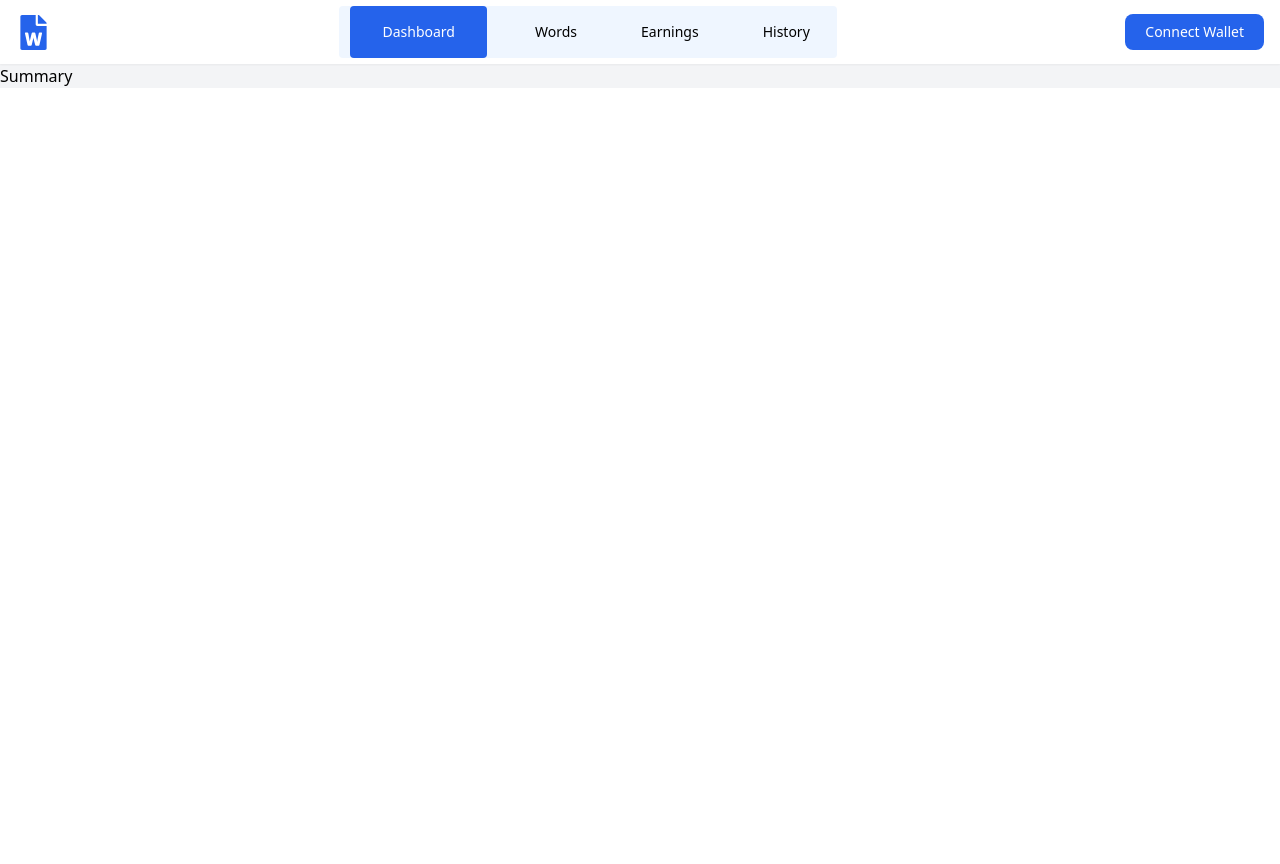
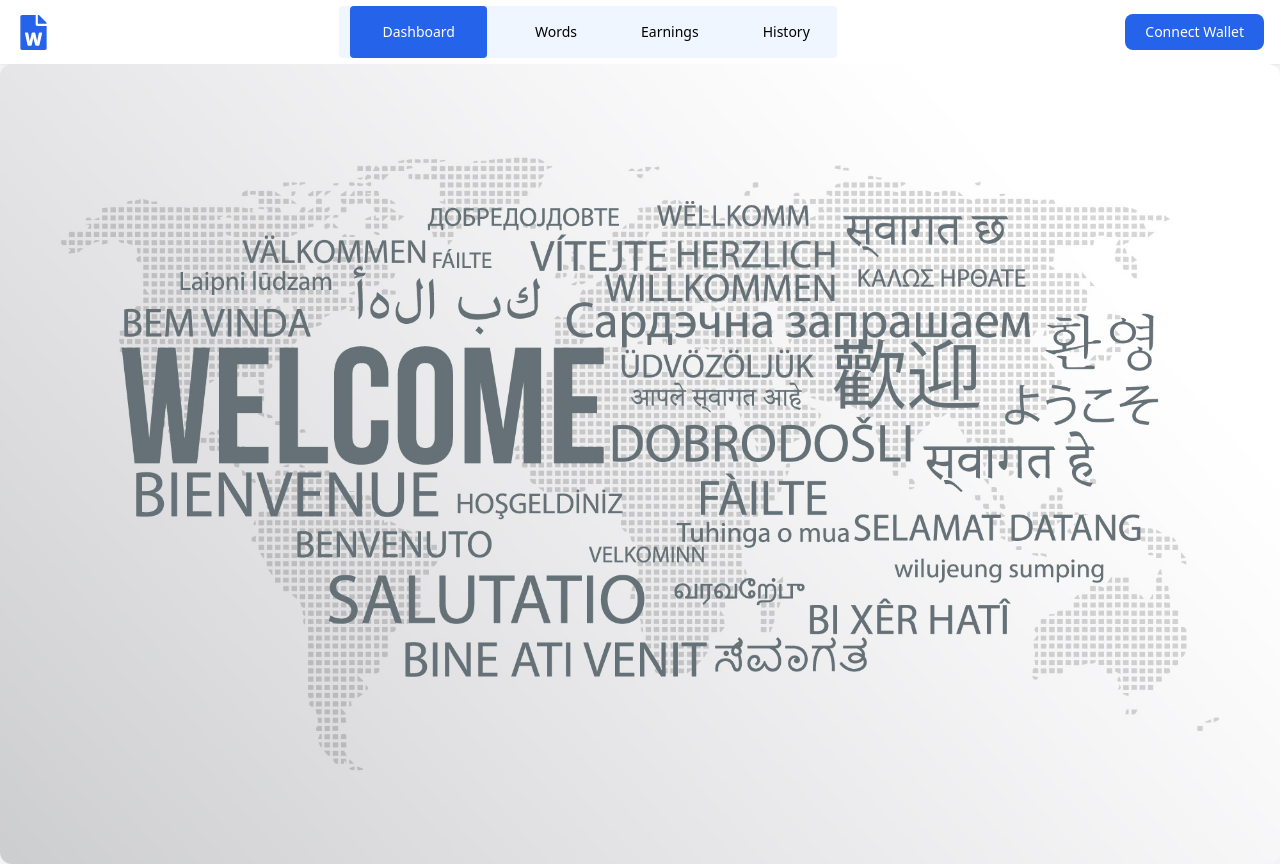
Before and after one commit to kwakyebrilliant/playme, a React (Create React App) app: page /summary in a window 1280 px wide. Before the commit the page ends 800 px from the top, so only its background shows below. Built offline with nearby package versions, Linux system fonts and the light colour scheme; the HTML template or start-up script is replaced by a standard one.

Commit message:
summary updates

```diff
--- a/src/dashboard/Summary.js
+++ b/src/dashboard/Summary.js
@@ -1,5 +1,8 @@
+/* eslint-disable jsx-a11y/anchor-is-valid */
 import React from 'react'
 import DashboardNav from './DashboardNav'
+
+import welcome from '../assets/welcome.jpg';
 
 function Summary() {
   return (
@@ -8,7 +11,11 @@ function Summary() {
         <DashboardNav />
 
 
-        <h1>Summary</h1>
+        <div>
+        <a style={{ backgroundImage: `url(${welcome})` }} className="relative block overflow-hidden h-screen rounded-xl bg-cover bg-center bg-no-repeat">
+
+        </a>
+        </div>
     </div>
   )
 }
```
